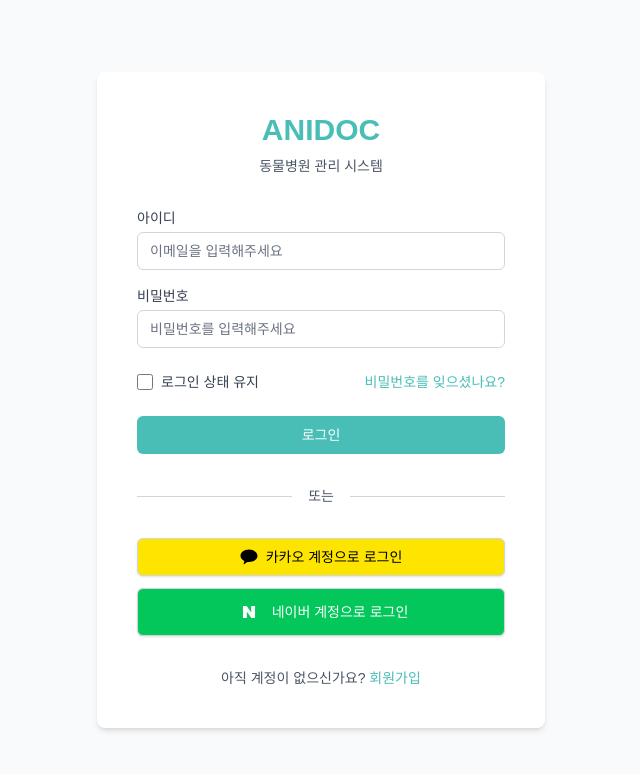
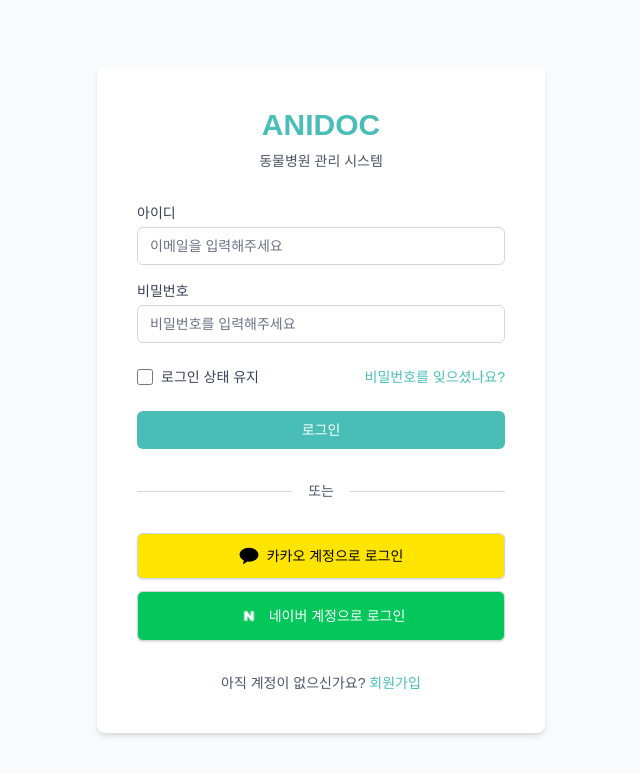
Before and after one commit to Pet-ner/AniDoc, a Next.js app in the folder frontend/: page /login in a window 1280 px wide. Shown: the top 774 px of the page, without its empty margins (319-959 px from the left). Built offline with nearby package versions, Linux system fonts and the light colour scheme.

Commit message:
feat : ui 수정

```diff
--- a/frontend/src/app/login/page.tsx
+++ b/frontend/src/app/login/page.tsx
@@ -207,12 +207,12 @@ function LoginContent() {
             <button
               type="button"
               onClick={handleKakaoLogin}
-              className="w-full flex items-center justify-center px-4 py-2 border border-gray-300 rounded-md shadow-sm text-sm font-medium text-black bg-[#FEE500] hover:bg-[#F0D800]"
+              className="w-full flex items-center justify-center px-4 py-3 border border-gray-300 rounded-md shadow-sm text-sm font-medium text-black bg-[#FEE500] hover:bg-[#F0D800]"
             >
-              <span className="mr-2">
+              <span className="mr-2 flex items-center">
                 <svg
-                  width="18"
-                  height="18"
+                  width="20"
+                  height="20"
                   viewBox="0 0 18 18"
                   fill="none"
                   xmlns="http://www.w3.org/2000/svg"
@@ -229,14 +229,14 @@ function LoginContent() {
             <button
               type="button"
               onClick={handleNaverLogin}
-              className="w-full flex items-center justify-center px-4 py-2 border border-gray-300 rounded-md shadow-sm text-sm font-medium text-white bg-[#03C75A] hover:bg-[#02b54d]"
+              className="w-full flex items-center justify-center px-4 py-3 border border-gray-300 rounded-md shadow-sm text-sm font-medium text-white bg-[#03C75A] hover:bg-[#02b54d]"
             >
-              <span className="mr-2">
+              <span className="mr-2 flex items-center">
                 <img
                   src="/images/naver-login.png"
                   alt="네이버 로그인"
-                  width="30"
-                  height="30"
+                  width="24"
+                  height="24"
                 />
               </span>
               네이버 계정으로 로그인
--- a/frontend/src/components/Header.tsx
+++ b/frontend/src/components/Header.tsx
@@ -661,7 +661,12 @@ export default function Header() {
             <div className="w-8 h-8 rounded-full bg-teal-100 flex items-center justify-center">
               <User size={18} className="text-teal-600" />
             </div>
-            <span className="text-gray-700">{user?.name || "사용자"}</span>
+            <span className="text-gray-700">
+              {user?.name || "사용자"}
+              {user?.userRole === "ROLE_ADMIN" && " 관리자"}
+              {user?.userRole === "ROLE_STAFF" && " 의료진"}
+              {user?.userRole === "ROLE_USER" && " 보호자"}
+            </span>
             <ChevronDown size={16} className="text-gray-500" />
           </button>
 
```
